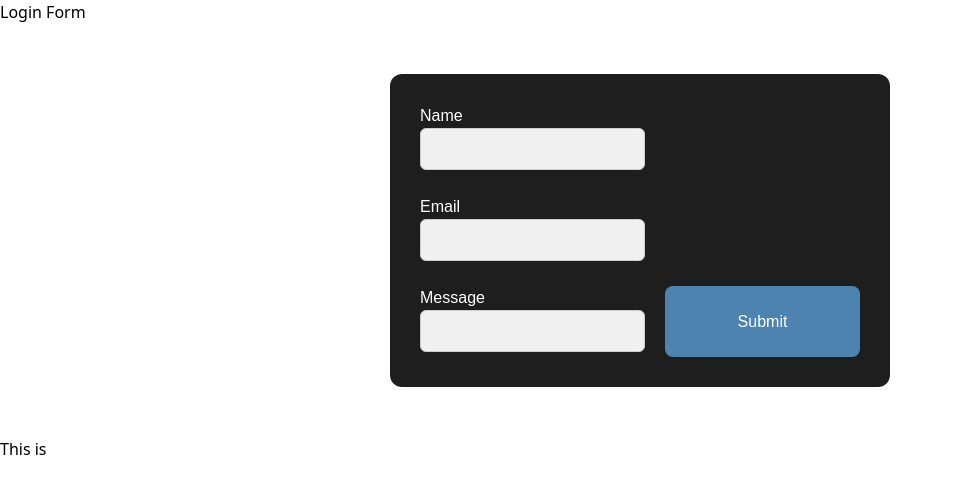
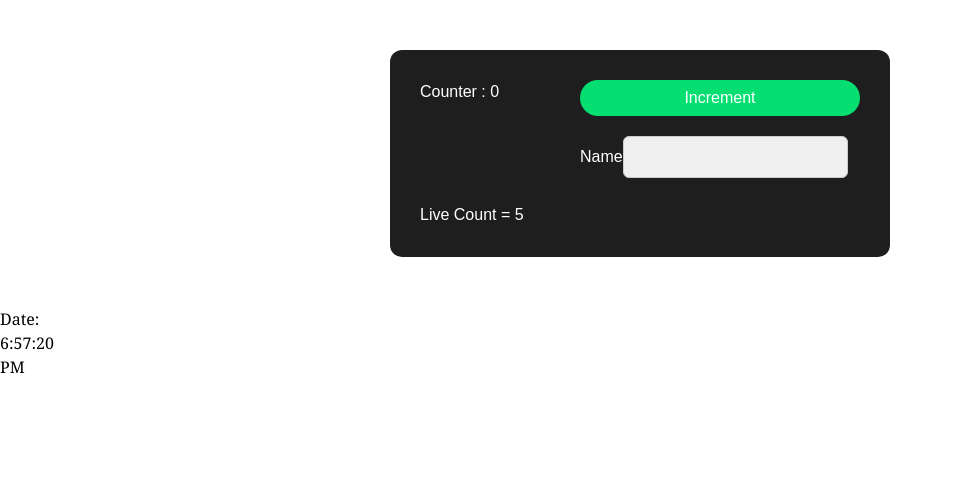
Before and after one commit to Suthirtha2004/React-JS_NOTES, a React (Vite) app in the folder react-basics/: page / in a window 1280 px wide. Shown: the top 494 px of the page, without its empty margins (0-953 px from the left). Built offline with nearby package versions, Linux system fonts and the light colour scheme.

Commit message:
Use Effect Hook

```diff
--- a/react-basics/src/App.jsx
+++ b/react-basics/src/App.jsx
@@ -20,6 +20,8 @@ import { RegistrationRight } from './Components/Hooks/The UseState/RegistrationR
 import { LoginForm } from './Components/Hooks/The UseState/LoginForm'
 
 import { Contact } from './Components/Hooks/The UseState/ContactForm'
+
+import { Example1 } from './Components/Hooks/The UseEffect/File1'
 // import {Gadgets}  from '../src/Components/Technical'
 // import Create_new_Component from './Components/NewComponents' //Normal Expot and Import
 //import Header,{ Create_new_Component, Footer} from './Components/NewComponents'
@@ -59,7 +61,9 @@ function App() {
 
      {/* <LoginForm /> */}
 
-     < Contact/>
+     {/* < Contact/> */}
+
+     < Example1/>
     </>
 
 
--- /dev/null
+++ b/react-basics/src/Components/Hooks/The UseEffect/File1.jsx
@@ -0,0 +1,73 @@
+import { useEffect, useState } from "react"
+import "./index.css"
+
+export const Example1 =()=>{
+    const[count,setCount] = useState(0);
+    const[name,setName]=useState("");
+    const [timer,setTimer] =useState(0);
+
+    useEffect(()=>{
+        const inter = setInterval(()=>{
+            setTimer((prev)=>(prev+1));
+        },1000)
+
+        return ()=> clearInterval(inter);
+    })
+
+    useEffect(()=>{
+        console.log(name);
+
+    },[name]);
+
+    useEffect(()=>{
+        document.title = `count : ${count}`;
+    },[count])
+
+    useEffect(()=>{
+
+        console.log(`count is : ${count}`);
+
+    },[count])
+
+    return(
+        <>
+        <section className="counter-container">
+            <h1>Counter : {count}</h1>
+            <button
+            onClick = {()=>setCount(count+1)}
+            className="bg-green-400 px-1.5 py-1.5 rounded-3xl shadow-2xs">
+                Increment
+            </button>
+            <br/>
+            <label>
+                Name
+                <input type="text"
+                name="name"
+                value={name}
+                onChange={(e)=>setName(e.target.value)} />
+            </label>
+
+            <h2>Live Count = {timer}</h2>
+
+        </section>
+         < Date_values/>
+        </>
+    )
+}
+
+const Date_values = () =>{
+
+    const[date,setDate]=useState("");
+
+
+    useEffect(()=>{
+        setInterval(()=>{
+             const newdate = new Date();
+        setDate(newdate.toLocaleTimeString());
+        },1000)
+
+    },[])
+    return(
+        <h1 className="font-serif size-1.5">Date: {date}</h1>
+    )
+}
--- /dev/null
+++ b/react-basics/src/Components/Hooks/The UseEffect/index.css
@@ -0,0 +1,13 @@
+.counter-container {
+  display: grid;
+  grid-template-columns: 1fr 2fr;
+  gap: 20px;
+  background: #1e1e1e;
+  padding: 30px;
+  border-radius: 12px;
+  box-shadow: 0 0 10px rgba(255, 255, 255, 0.1);
+  max-width: 500px;
+  margin: 50px auto;
+  color: white;
+  font-family: Arial, sans-serif;
+}
```
